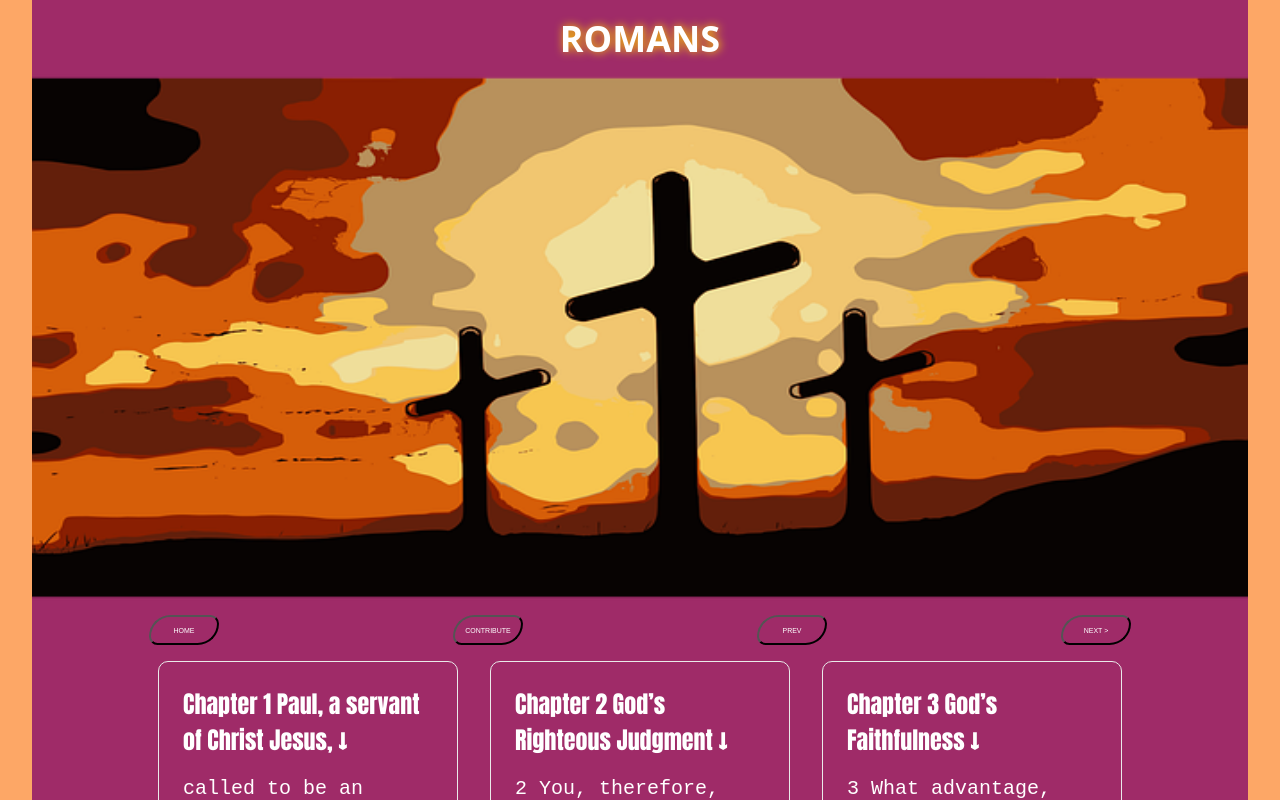
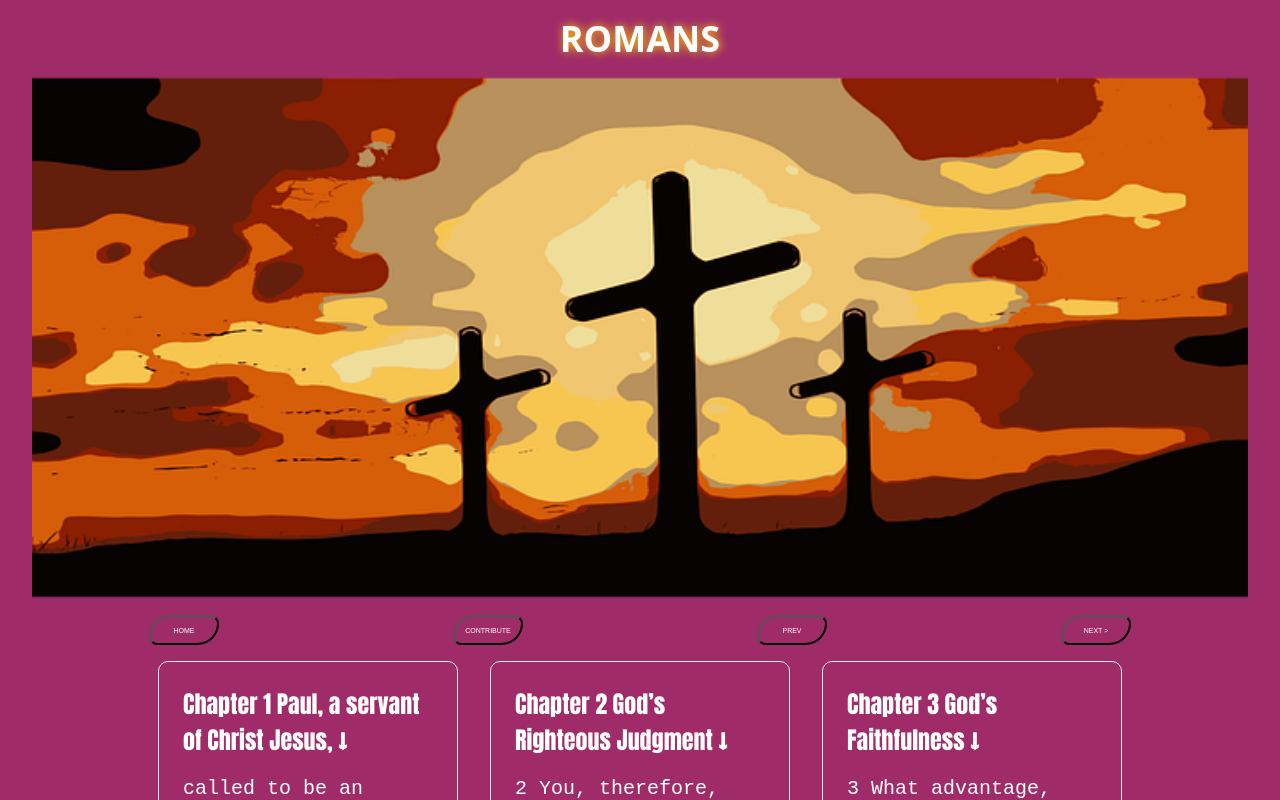
Before and after one commit to jnutt367/romans, a Next.js app: page / in a window 1280 px wide. Shown: the top 800 px of the page. Built offline with nearby package versions, Linux system fonts and the light colour scheme.

Commit message:
Update Home.module.css
 #9F2B68 bg container

```diff
--- a/styles/Home.module.css
+++ b/styles/Home.module.css
@@ -1,6 +1,6 @@
 .container {
     padding: 0 2rem;
-    background-color: #FDA766;
+    background-color:  #9F2B68;
     background-size: cover;
     background-repeat: no-repeat;
 }
```
